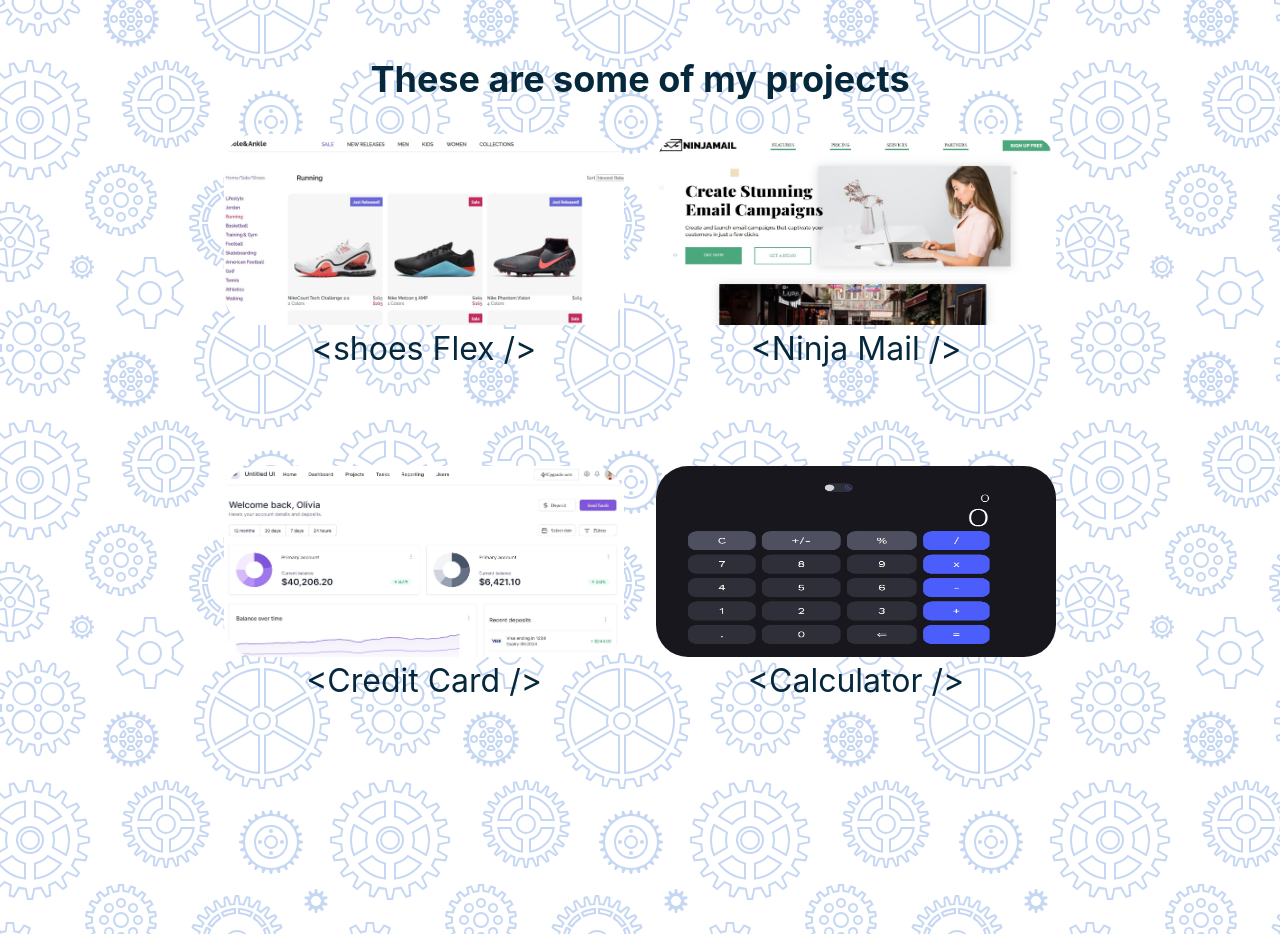
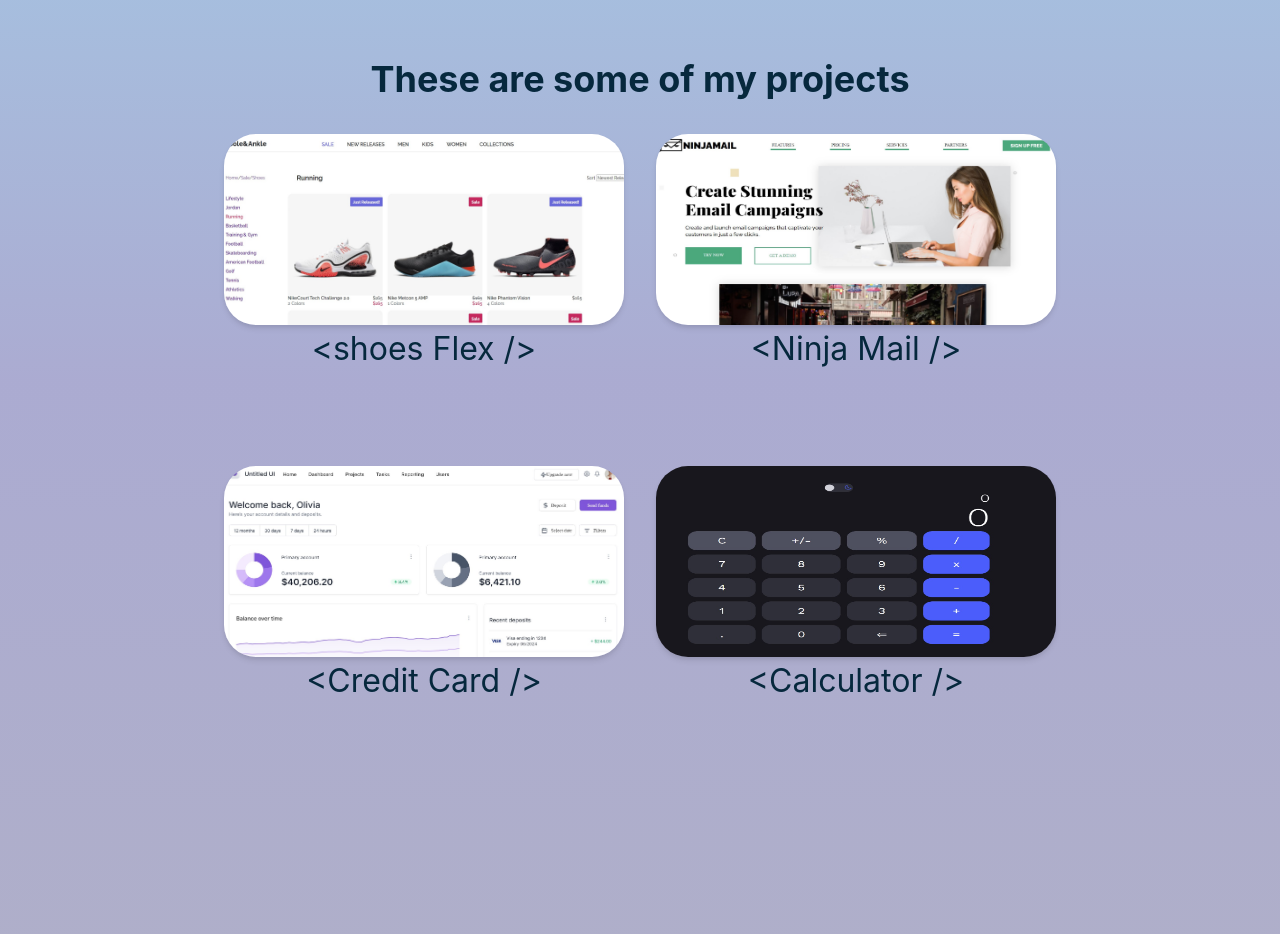
Before and after one commit to ggquicky/reactportafolio, a React (Create React App) app: page / in a window 1280 px wide. Shown: the part 1000-1934 px from the top of the page. Built offline with nearby package versions, Linux system fonts and the light colour scheme.

Commit message:
fix: adding gradient bg

```diff
--- a/src/App.jsx
+++ b/src/App.jsx
@@ -3,14 +3,13 @@ import About from "./about/about";
 import MyWork from "./mywork/MyWork";
 import ContactMe from "./contactme/ContactMe";
 import { Flex } from "@chakra-ui/react";
-import cogs from "./floating-cogs.svg";
 
 export default function App() {
   return (
     <Flex
       p={{ base: "16px", sm: "32px" }}
       rowGap="120px"
-      backgroundImage={cogs}
+      bgGradient="linear-gradient(0deg, rgba(2,0,36,0.2945553221288515) 0%, rgba(9,9,121,0.34217436974789917) 50%, rgba(0,212,255,0.39539565826330536) 100%)"
       flexDirection="column"
     >
       <About />
--- a/src/mywork/MyWork.jsx
+++ b/src/mywork/MyWork.jsx
@@ -61,6 +61,7 @@ export default function MyWork() {
               w="100%"
               h="calc(100% - 6.8rem)"
               objectFit="fill"
+              boxShadow="md"
               borderRadius="32px"
               src={project.imgUrl}
               alt="project"
```
Also changed, not shown: src/floating-cogs.svg (deleted).
